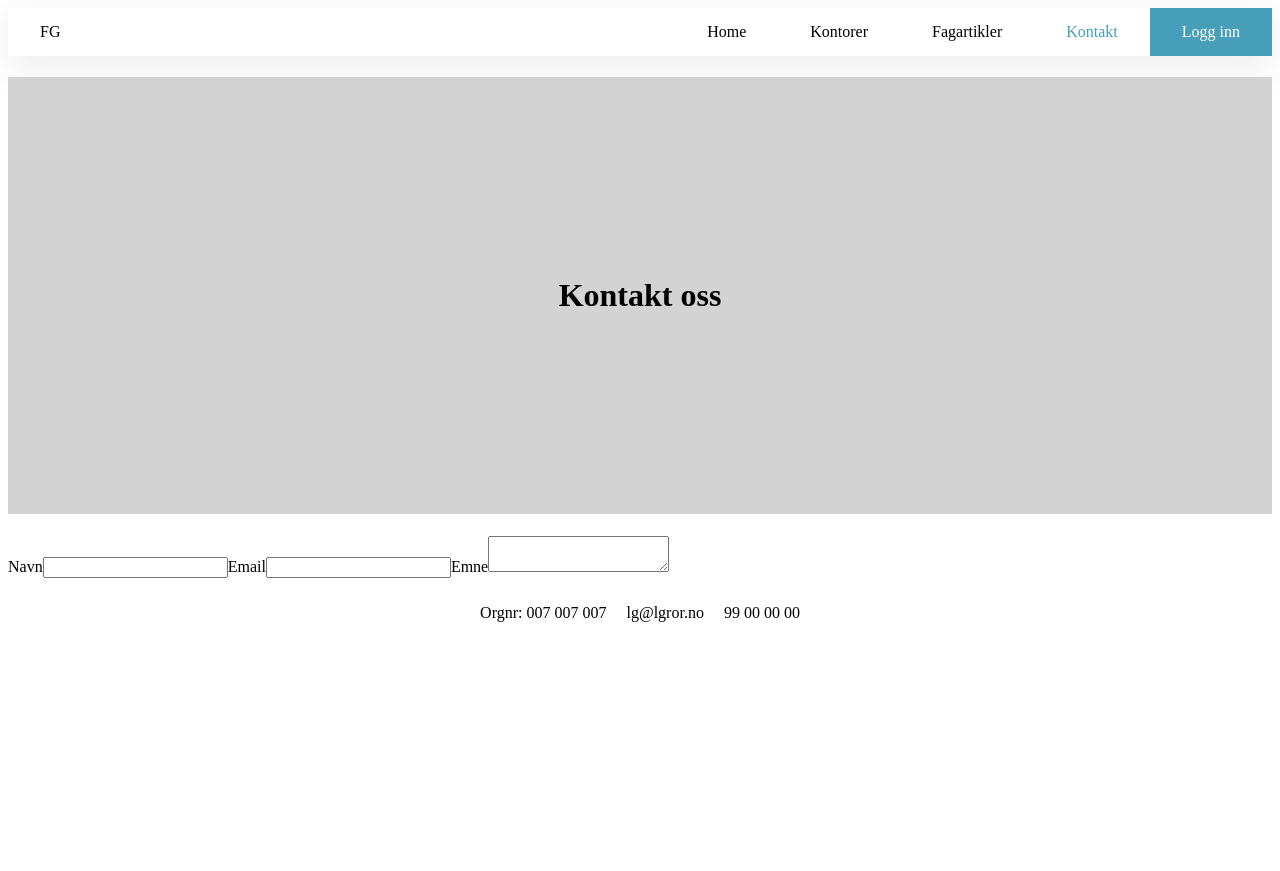
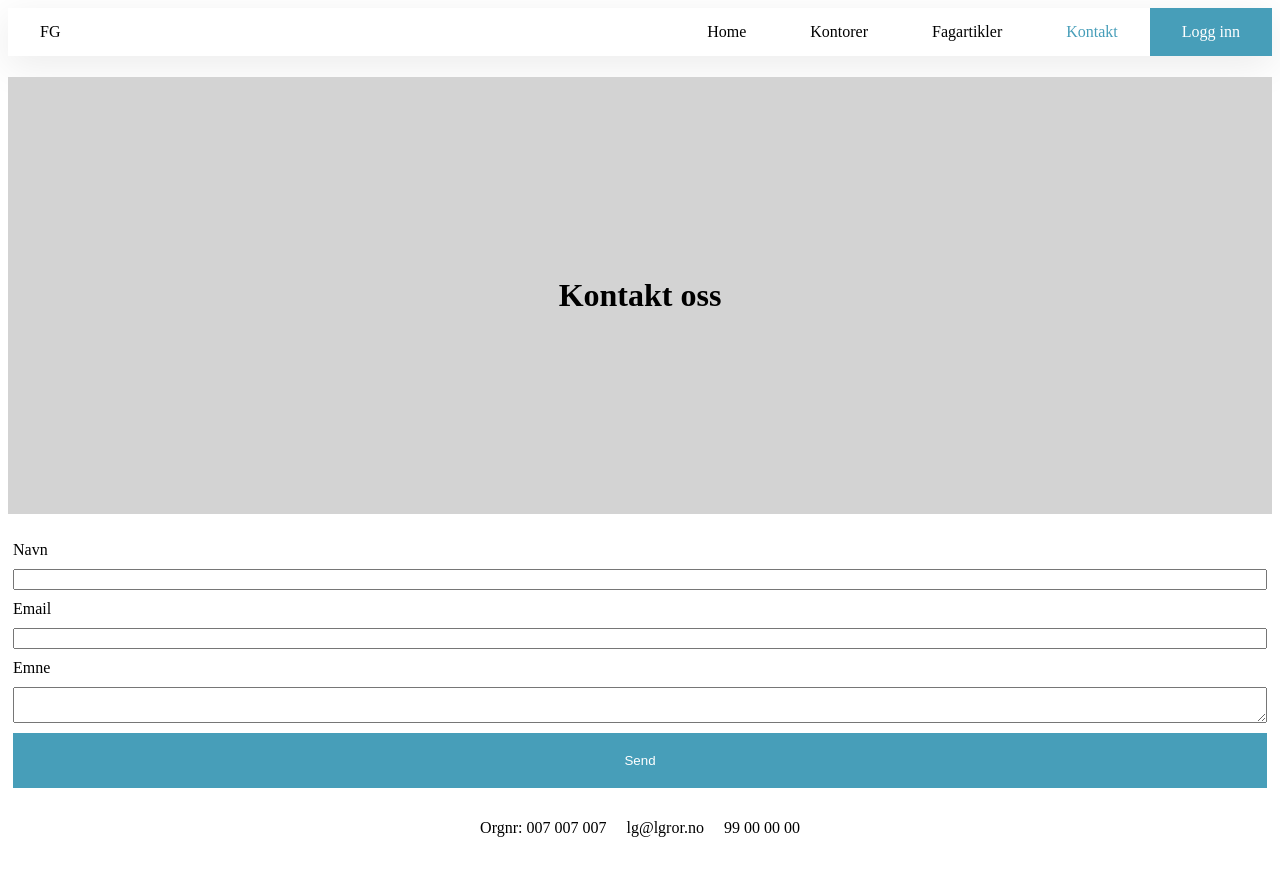
Before and after one commit to larsmra/ITF31619_eksamen_gruppe19, a React app in the folder client/: page /kontakt in a window 1280 px wide. Before the commit the page ends 800 px from the top, so only its background shows below. Built offline with nearby package versions, Linux system fonts and the light colour scheme; no server answers.

Commit message:
Client side working, trying to fix backend issues when creating

```diff
--- a/client/src/hooks/useCustomForm.jsx
+++ b/client/src/hooks/useCustomForm.jsx
@@ -27,6 +27,7 @@ export const useCustomForm = ({ initialState }) => {
       setErrors('Fyll ut all felter');
     } else {
       setErrors('');
+      console.log("Validering godkjent");
       setSubmitable(true);
     }
   };
--- a/client/src/pages/Contact.jsx
+++ b/client/src/pages/Contact.jsx
@@ -3,17 +3,36 @@ import styled from 'styled-components';
 import Title from '../components/Title';
 import { useHistory } from 'react-router-dom';
 import useCustomForm from '../hooks/useCustomForm';
-import create from '../utils/inquiryService';
+import create from '../utils/inquiryService.js';
 import { useAuthContext } from '../context/AuthProvider';
 
 const ContactForm = styled.form`
+    display: flex;
+    flex-flow: column wrap;
+    & > * {
+      margin: 5px;
+    }
 
 `
-
-const initialState = { name: '', email: '', message:''};
+const Send = styled.button`
+    padding: 20px 30px;
+    justify-self: end;
+    background-color: #479EB9;
+    border-style: none;
+    color: white;
+    &:hover{
+        background-color: #236B85;
+    }
+`;
 
 const Contact = () => {
     const { isLoggedIn, user } = useAuthContext();
+    let initialState;
+
+    isLoggedIn ?
+      (initialState = { name: user.name, email: user.email, message:''})
+      :
+      (initialState = { name: '', email: '', message:''});
 
     const history = useHistory();
     const [error, setError] = useState('');
@@ -27,20 +46,22 @@ const Contact = () => {
       initialState,
     });
 
-    isLoggedIn && (values.name=user.name, values.email=user.email);
-
     const handleSubmit = (event) => {
         event.preventDefault();
+        console.log("Submit started");
         validateInquiryForm();
     };
 
     const submitForm = () => {
         const inquiryData = async () => {
+          console.log(values);
           const { error } = await create(values);
         if (error) {
           setError(error);
+          console.log("Noe galt skjedde");
         } else {
           history.push(`/kontakt`);
+          console.log("Alt bra?");
         }
       };
       inquiryData();
@@ -48,6 +69,7 @@ const Contact = () => {
 
     useEffect(() => {
         if (submitable) {
+
           submitForm();
         }
       }, [submitable]);
@@ -56,7 +78,7 @@ const Contact = () => {
         <>
         <Title title="Kontakt oss"/>
         <section>
-            <ContactForm>
+            <ContactForm onSubmit={handleSubmit}>
             <label htmlFor="name">Navn</label>
             <input
                 type="text"
@@ -78,6 +100,9 @@ const Contact = () => {
                 id="contact_message"
                 value={values.message}
                 onChange={handleChange}/>
+            <Send type="submit">
+              Send
+            </Send>
             </ContactForm>
         </section>
         </>
--- /dev/null
+++ b/client/src/utils/inquiryService.js
@@ -0,0 +1,24 @@
+import http from './http';
+
+const API_URL = '/inquiries';
+
+export const list = async () => {
+    try {
+        return await http.get(`${API_URL}`);
+    } catch (err) {
+        return err.response.data;
+    }
+};
+
+export const create = async (data) => {
+    try {
+        return await http.post(`${API_URL}`, data);
+    } catch (err) {
+        return err.response.data;
+    }
+};
+
+export default {
+    list,
+    create,
+  };
```
Also changed, not shown: 2 other files (tests, documents, lock files or other folders).
